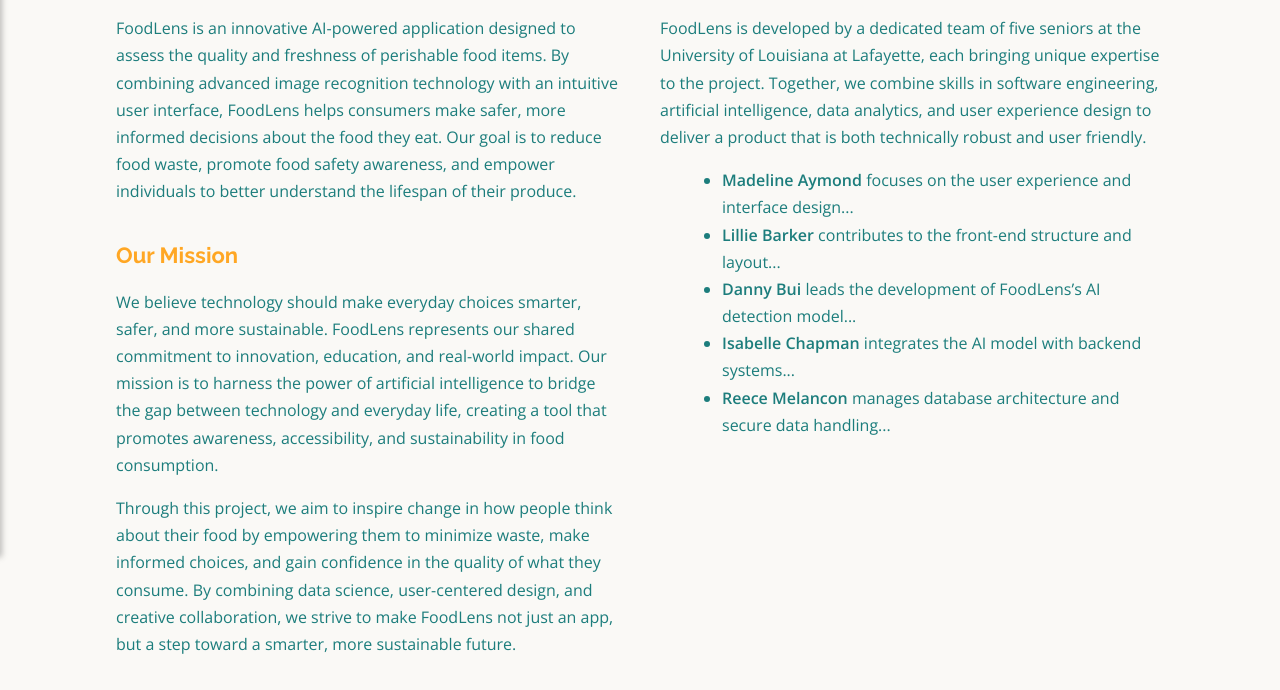
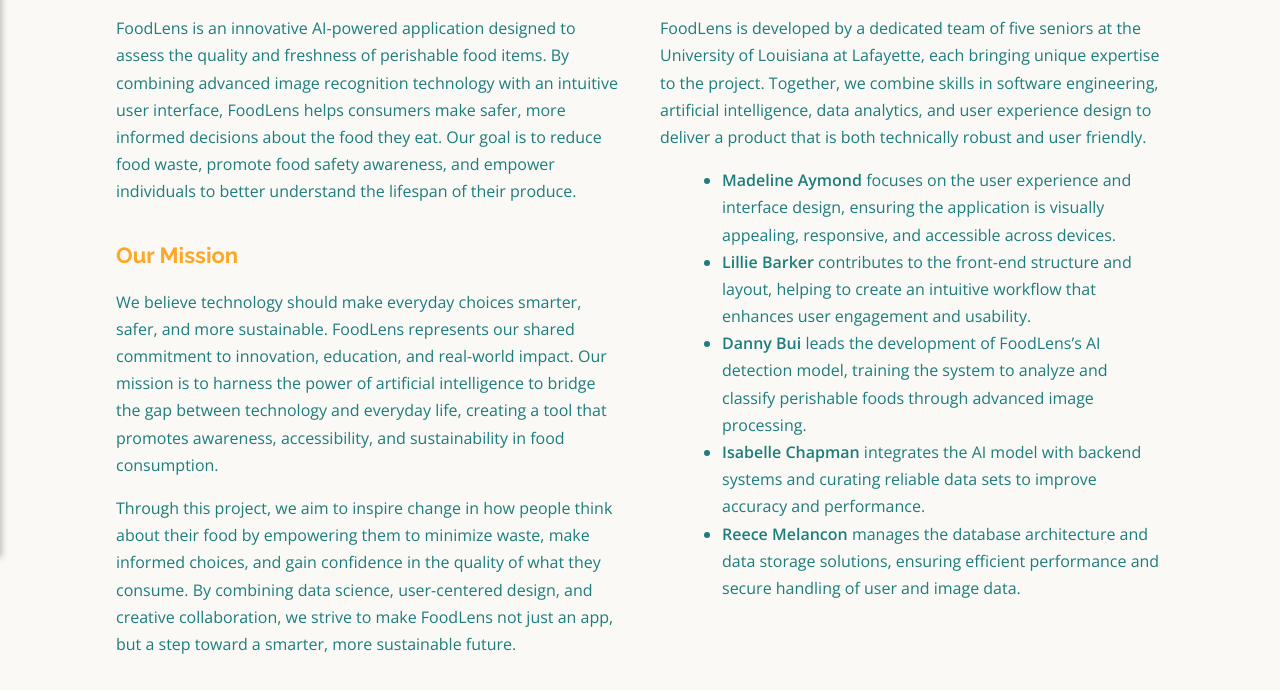
Before and after one commit to chapizzy/infx-490-team-3, a Django app: page /home/what-is-foodlens/ in a window 1280 px wide. Shown: the part 243-933 px from the top of the page. Run offline with Django 5.2, Linux system fonts and the light colour scheme.

Commit message:
updated bullet points

```diff
--- a/ui/templates/ui/what_is_foodlens.html
+++ b/ui/templates/ui/what_is_foodlens.html
@@ -81,11 +81,11 @@
           </p>
 
           <ul class="team-list">
-            <li><strong>Madeline Aymond</strong> focuses on the user experience and interface design...</li>
-            <li><strong>Lillie Barker</strong> contributes to the front-end structure and layout...</li>
-            <li><strong>Danny Bui</strong> leads the development of FoodLens’s AI detection model...</li>
-            <li><strong>Isabelle Chapman</strong> integrates the AI model with backend systems...</li>
-            <li><strong>Reece Melancon</strong> manages database architecture and secure data handling...</li>
+            <li><strong>Madeline Aymond</strong> focuses on the user experience and interface design, ensuring the application is visually appealing, responsive, and accessible across devices.</li>
+            <li><strong>Lillie Barker</strong> contributes to the front-end structure and layout, helping to create an intuitive workflow that enhances user engagement and usability.</li>
+            <li><strong>Danny Bui</strong> leads the development of FoodLens’s AI detection model, training the system to analyze and classify perishable foods through advanced image processing.</li>
+            <li><strong>Isabelle Chapman</strong> integrates the AI model with backend systems and curating reliable data sets to improve accuracy and performance.</li>
+            <li><strong>Reece Melancon</strong> manages the database architecture and data storage solutions, ensuring efficient performance and secure handling of user and image data.</li>
           </ul>
         </section>
       </div>
```
